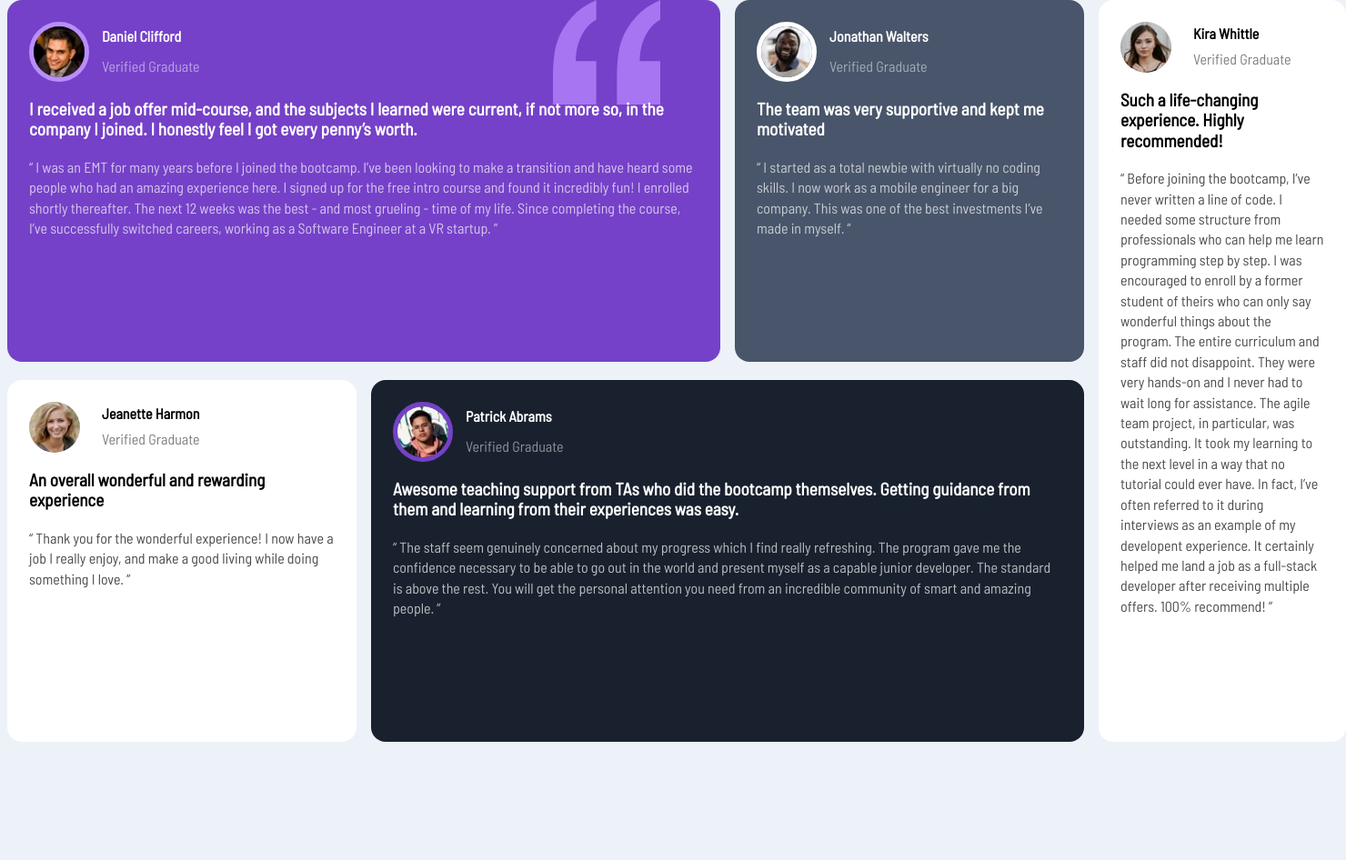
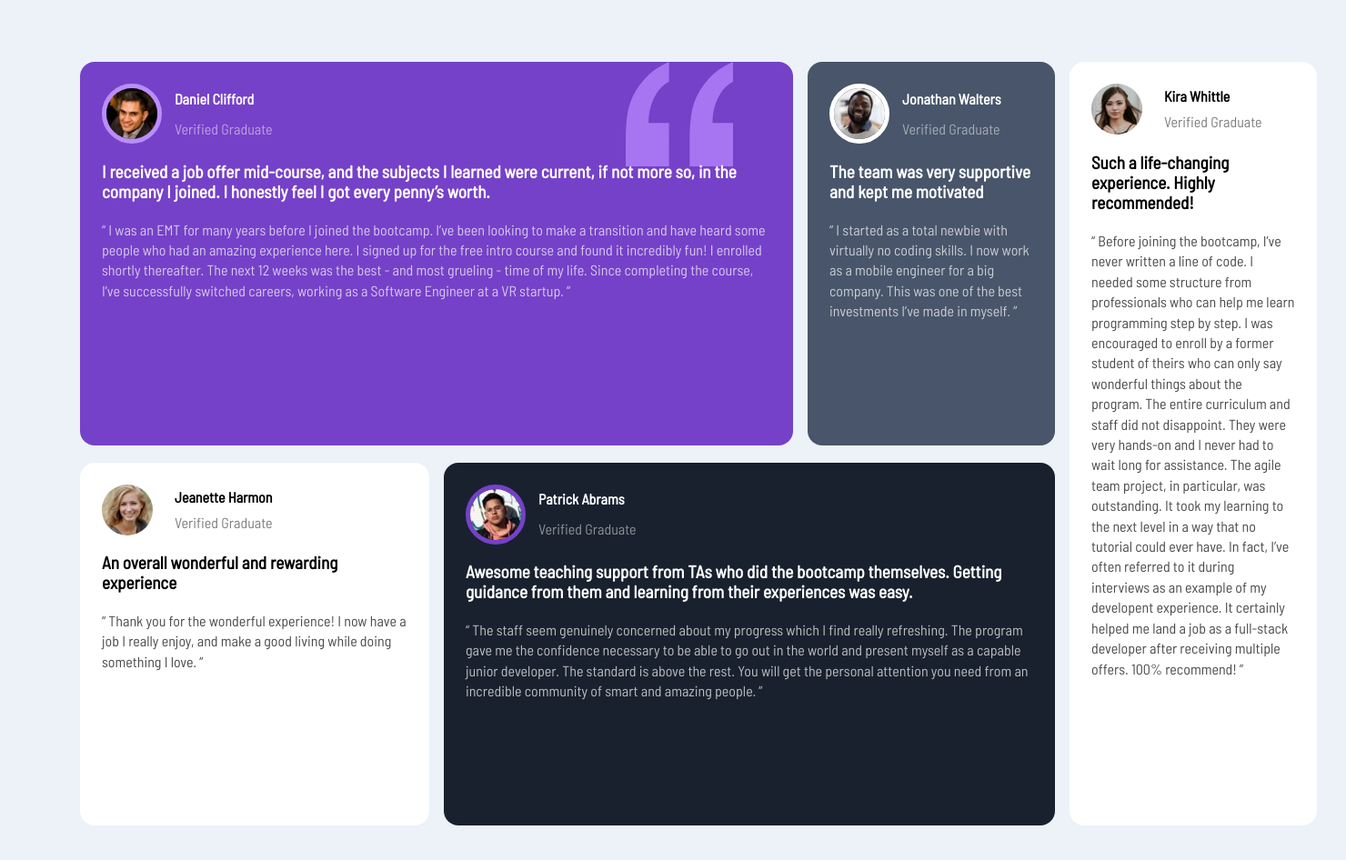
Before and after one commit to enochmwanga/testimonials-grid-section-main, a plain HTML site: page index.html in a window 1280 px wide. Shown: the whole page at 91% size, 1480 px wide, since content can reach past the window. Before the commit the page ends 816 px from the top, so only its background shows below. Drawn offline with Linux system fonts and the light colour scheme.

Commit message:
Add padding to body

```diff
--- a/styles.css
+++ b/styles.css
@@ -16,6 +16,7 @@ body {
   display: grid;
   place-items: center;
   min-height: 100vh;
+  padding: 5rem
 }
 .content-container {
   justify-self: center;
@@ -37,7 +38,7 @@ body {
 }
 .testimonial-container:first-of-type {
   background-color: var(--moderate-violet);
-  background-image: url("../images/bg-pattern-quotation.svg");
+  background-image: url("images/bg-pattern-quotation.svg");
   background-repeat: no-repeat;
   background-position: 90% 0%;
   background-size: 35%;
```
